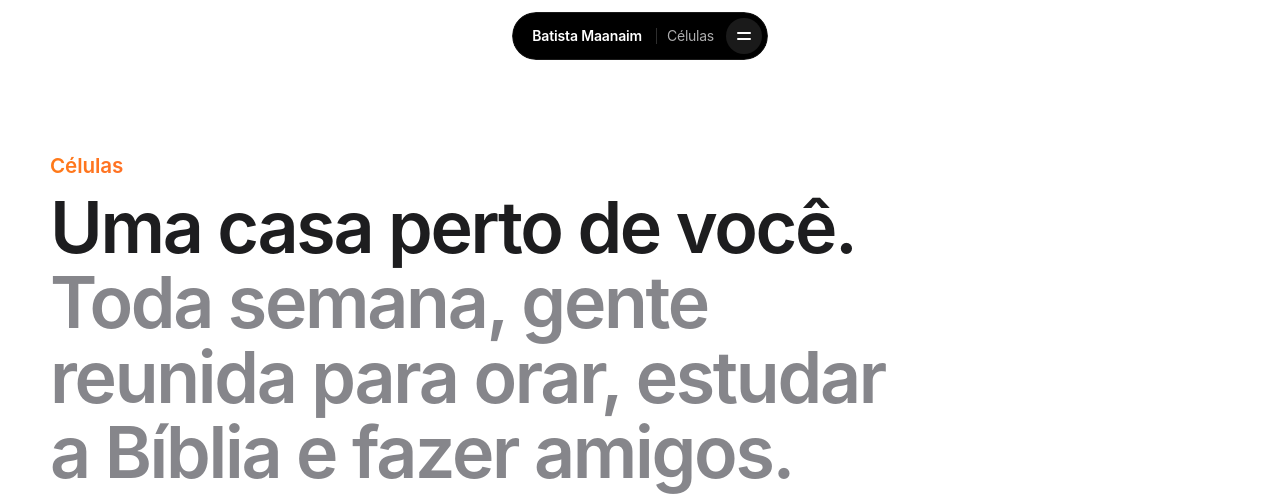
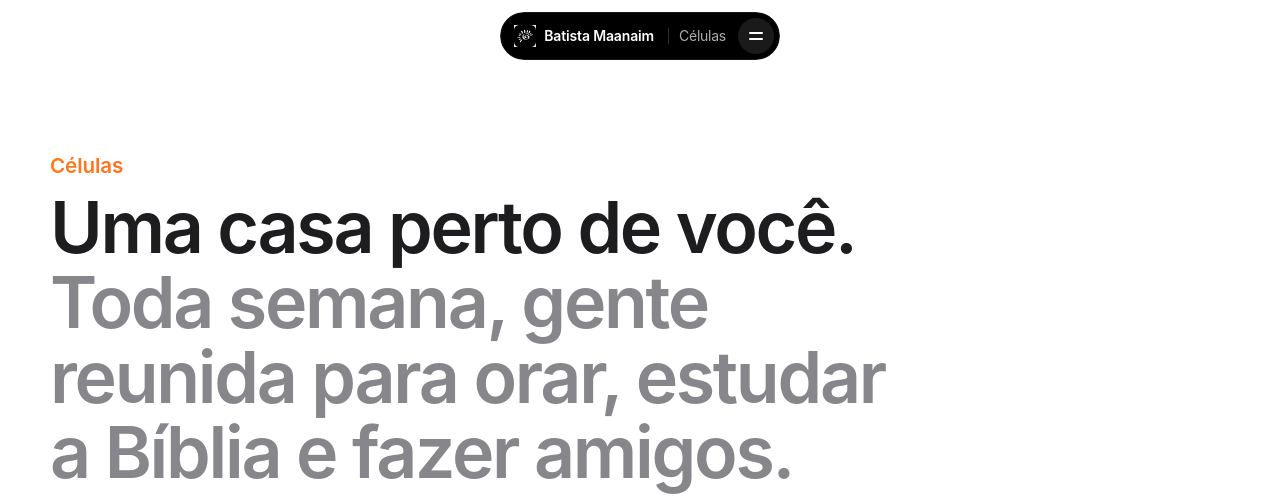
Before and after one commit to matheuszito-beep/igreja-site, a website: page celulas.html in a window 1280 px wide. Shown: the top 496 px of the page. Drawn offline with nearby package versions, Linux system fonts and the light colour scheme; no server answers.

Commit message:
Adiciona o ícone da marca ao lado do nome na navegação flutuante
O favicon.svg (o mesmo mark preto/branco usado na aba do navegador)
agora aparece à esquerda de "Batista Maanaim" na cápsula do menu, nas
quatro páginas que usam a navegação flutuante.

```diff
--- a/assets/css/nav.css
+++ b/assets/css/nav.css
@@ -81,7 +81,8 @@
 .island__brand {
   display: flex;
   align-items: center;
-  padding: 0 4px 0 14px;
+  gap: 8px;
+  padding: 0 4px 0 8px;
   border-radius: var(--radius-pill);
   color: #fff;
   font-size: 14px;
@@ -93,6 +94,13 @@
 
 .island__brand:hover {
   color: rgba(255, 255, 255, 0.72);
+}
+
+.island__brand-icon {
+  display: block;
+  flex: none;
+  width: 22px;
+  height: 22px;
 }
 
 .island__sep {
--- a/celulas.html
+++ b/celulas.html
@@ -47,6 +47,7 @@
     <nav class="island__shell" aria-label="Menu principal">
       <div class="island__bar">
         <a class="island__brand" href="index.html">
+          <img class="island__brand-icon" src="assets/img/favicon.svg" width="22" height="22" alt="" aria-hidden="true">
           <span data-config="nome">Batista Maanaim</span>
         </a>
         <span class="island__sep" aria-hidden="true"></span>
```
Also changed, not shown: conta.html (+1 -0 lines), eventos.html (+1 -0 lines), index.html (+1 -0 lines).
